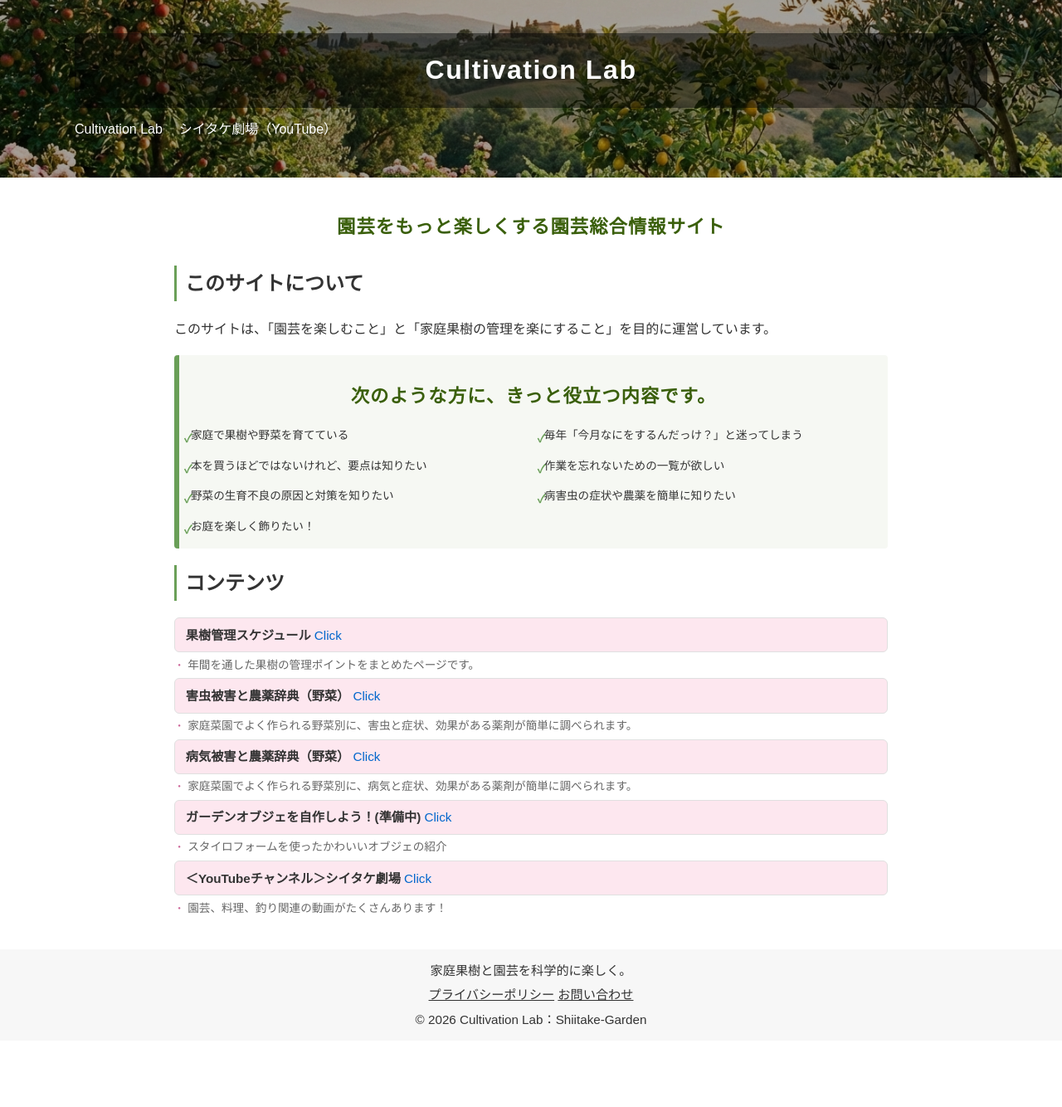
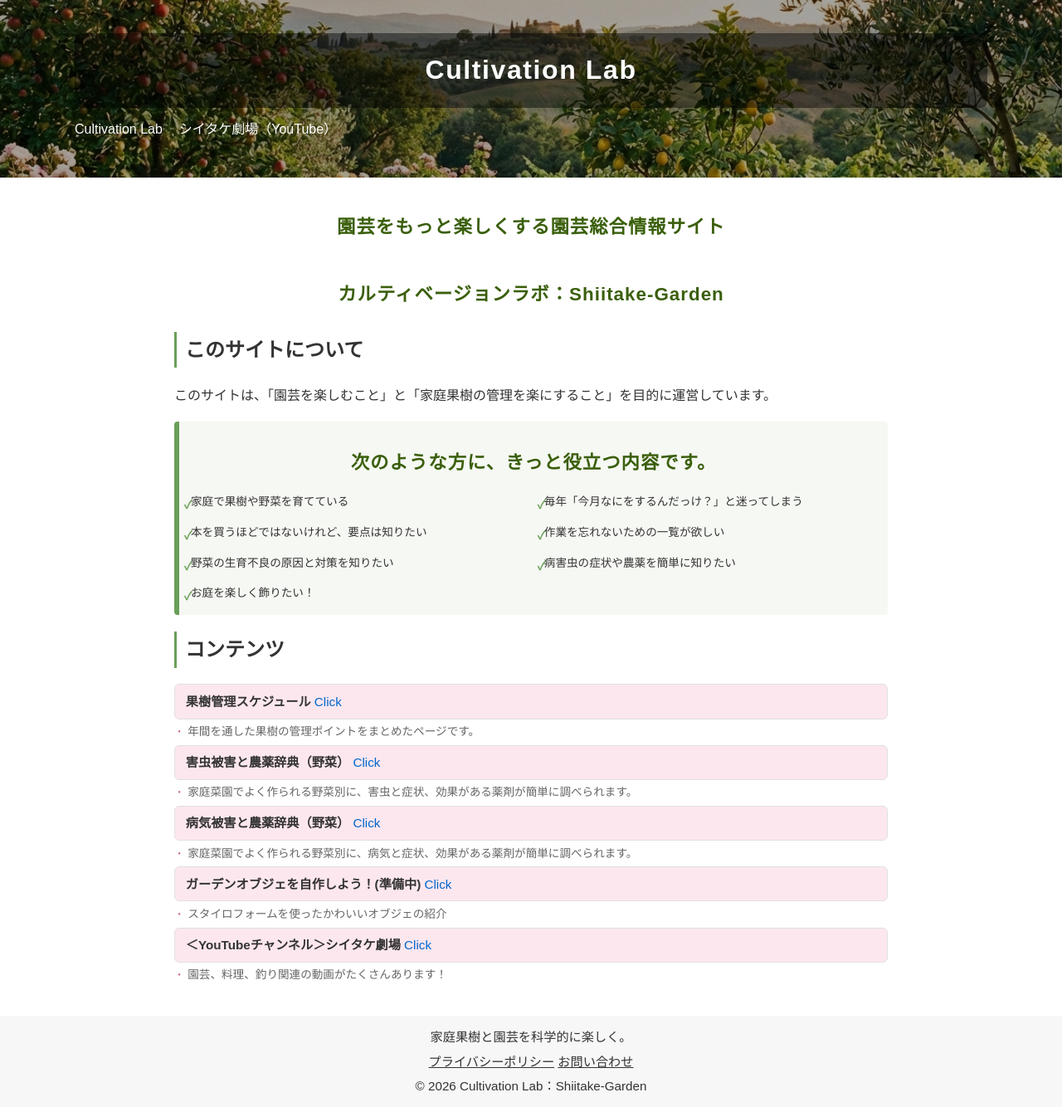
Before and after one commit to shiitake-garden/shiitake-garden.github.io, a Jekyll site: the page built from index.html, in a window 1280 px wide. Shown: the whole page at 83% size. Built offline with Jekyll 4.4.1, drawn with Linux system fonts in a browser that asks for light colours; before the commit the page ends 1254 px from its top, so only the background shows below that.

Commit message:
Update index.html

```diff
--- a/index.html
+++ b/index.html
@@ -6,6 +6,7 @@ title: 園芸データ検索
 
 <section>
 <h1>園芸をもっと楽しくする園芸総合情報サイト</h1>
+<h1>カルティベージョンラボ：Shiitake-Garden</h1>
 </section>
 
 <section>
```
